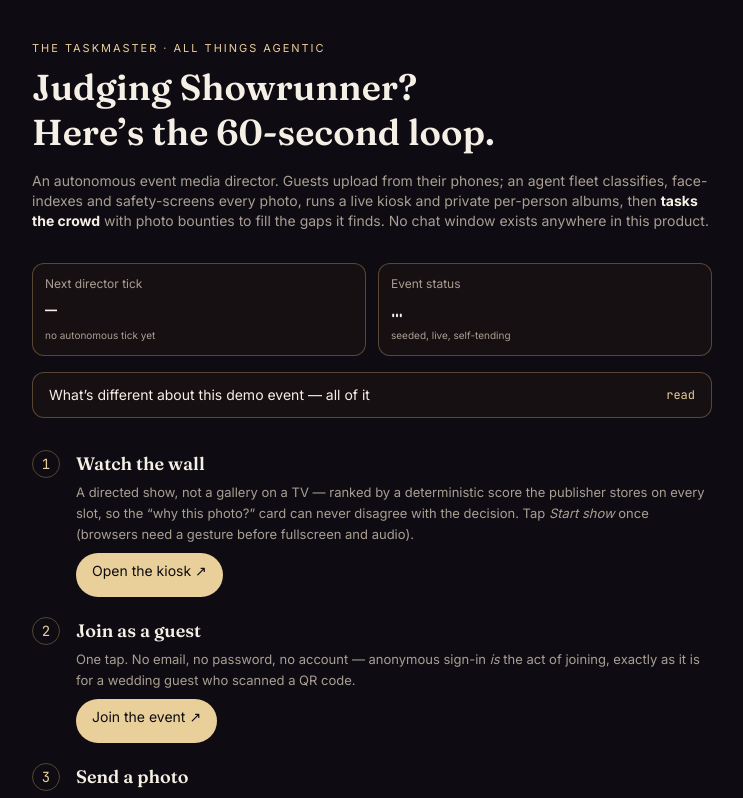
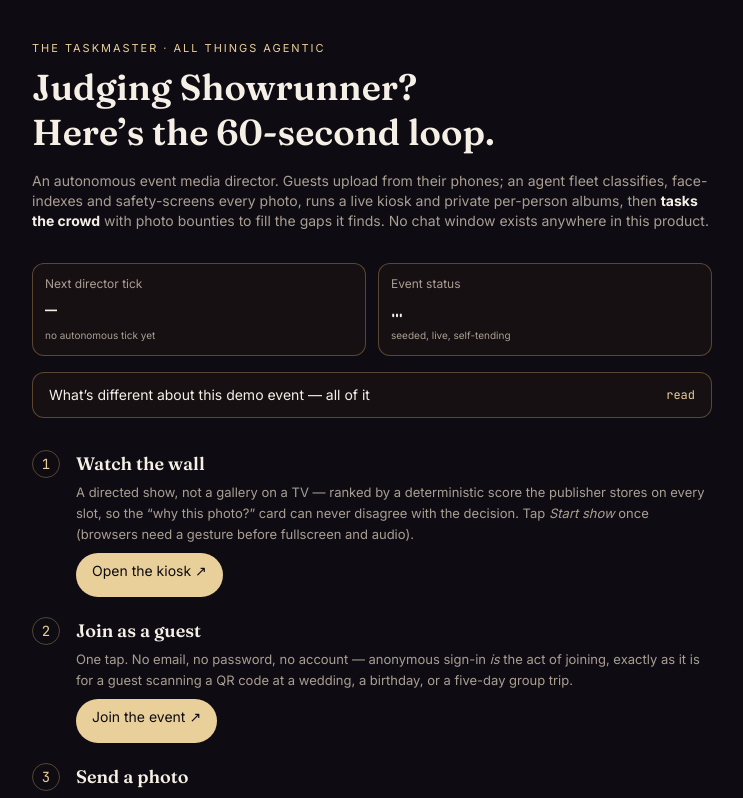
Before and after one commit to Shantanu-00/showrunner, a Next.js app in the folder frontend/: page /judge in a window 1280 px wide. Shown: the top 798 px of the page, without its empty margins (268-1011 px from the left). Built offline with nearby package versions, Linux system fonts and the light colour scheme; no server answers.

Commit message:
docs(judge): make the join-flow copy event-neutral
The 60-second judge tour cited a wedding guest specifically; widen the
example to a wedding, a birthday, or a group trip to match the
event-neutral pivot.

```diff
--- a/frontend/src/components/judge/JudgeTour.tsx
+++ b/frontend/src/components/judge/JudgeTour.tsx
@@ -157,7 +157,8 @@ export function JudgeTour() {
 
         <Step n={2} title="Join as a guest" href={joinBase} cta="Join the event ↗">
           One tap. No email, no password, no account — anonymous sign-in <em>is</em> the act of
-          joining, exactly as it is for a wedding guest who scanned a QR code.
+          joining, exactly as it is for a guest scanning a QR code at a wedding, a birthday, or a
+          five-day group trip.
         </Step>
 
         <Step n={3} title="Send a photo" href={`${joinBase}&samples=1`} cta="Upload 3 samples ↗">
```
